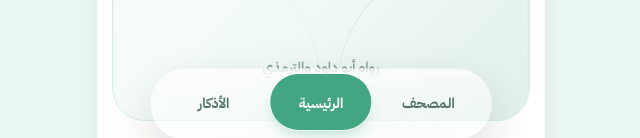
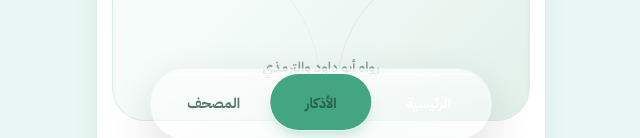
Before and after one commit to faheemappsa/athar, a React (Vite) app: page / in a window 1280 px wide. Shown: the part 645-783 px from the top of the page, without its empty margins (319-959 px from the left). Built offline with nearby package versions, Linux system fonts and the light colour scheme; no server answers; the HTML template or start-up script is replaced by a standard one.

Commit message:
foundation: drive bottom navigation from section modes

```diff
--- a/src/components/Navigation/BottomNav.tsx
+++ b/src/components/Navigation/BottomNav.tsx
@@ -1,17 +1,22 @@
 import { useEffect, useMemo, useState } from "react";
 import { NavLink, useLocation } from "react-router-dom";
+import { navSections } from "../../config/sections";
 import { trackEvent } from "../../utils/analytics";
 
-const items = [
-  { to: "/quran", label: "المصحف", icon: "📖", event: "nav_quran" },
-  { to: "/", label: "الرئيسية", icon: "⌂", event: "nav_home" },
-  { to: "/dhikr", label: "الأذكار", icon: "📿", event: "nav_dhikr" },
-];
+const items = navSections
+  .filter((section) => section.nav)
+  .map((section) => ({
+    to: section.path,
+    label: section.nav!.label,
+    icon: section.nav!.icon,
+    event: section.nav!.event,
+    indicator: section.nav!.indicator,
+  }));
+
+const homeItem = items.find((item) => item.to === "/") || items[0];
 
 const getIndicatorPosition = (pathname: string) => {
-  if (pathname === "/quran") return "left-[83.33%]";
-  if (pathname === "/dhikr") return "left-[16.66%]";
-  return "left-1/2";
+  return items.find((item) => item.to === pathname)?.indicator || homeItem.indicator;
 };
 
 export default function BottomNav() {
@@ -20,7 +25,7 @@
   const [focusPath, setFocusPath] = useState<string | null>(null);
   const isFocusMode = focusPath === location.pathname;
   const collapsed = isCollapsed || isFocusMode;
-  const activeItem = useMemo(() => items.find((item) => item.to === location.pathname) || items[1], [location.pathname]);
+  const activeItem = useMemo(() => items.find((item) => item.to === location.pathname) || homeItem, [location.pathname]);
 
   useEffect(() => {
     const handleFocusMode = (event: Event) => {
```
